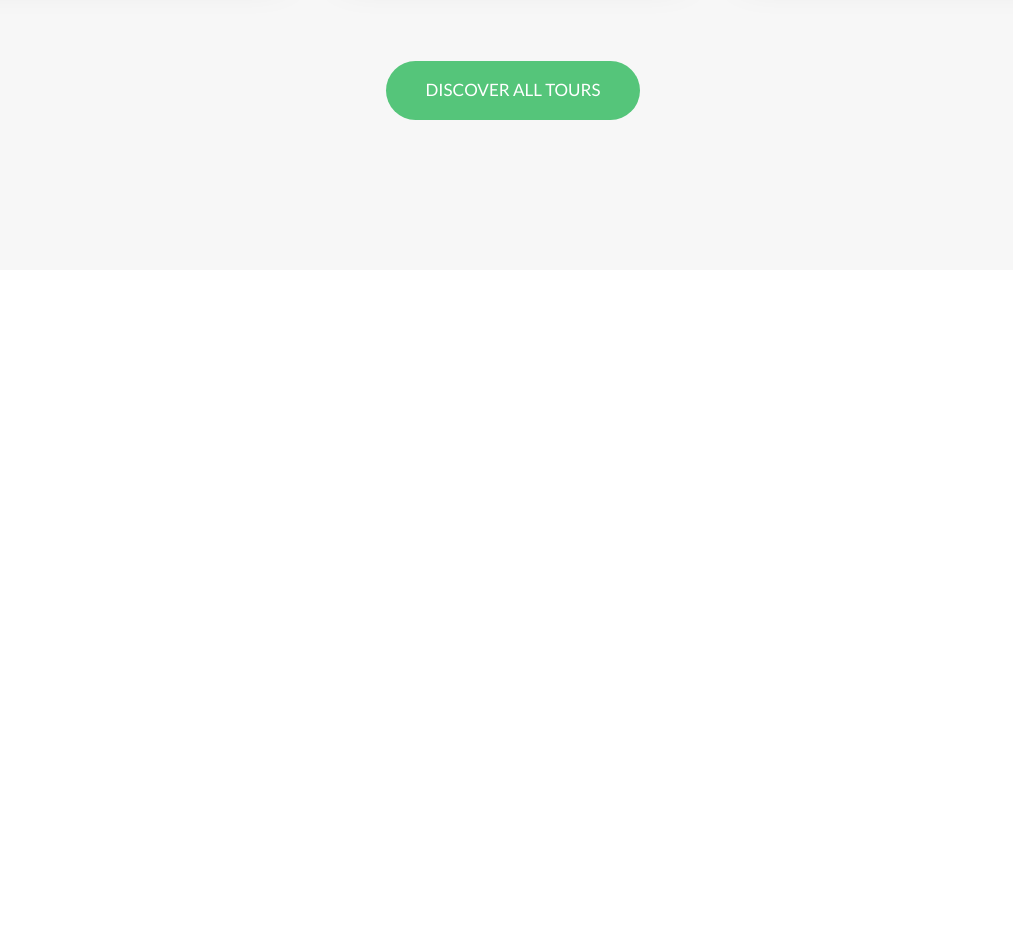
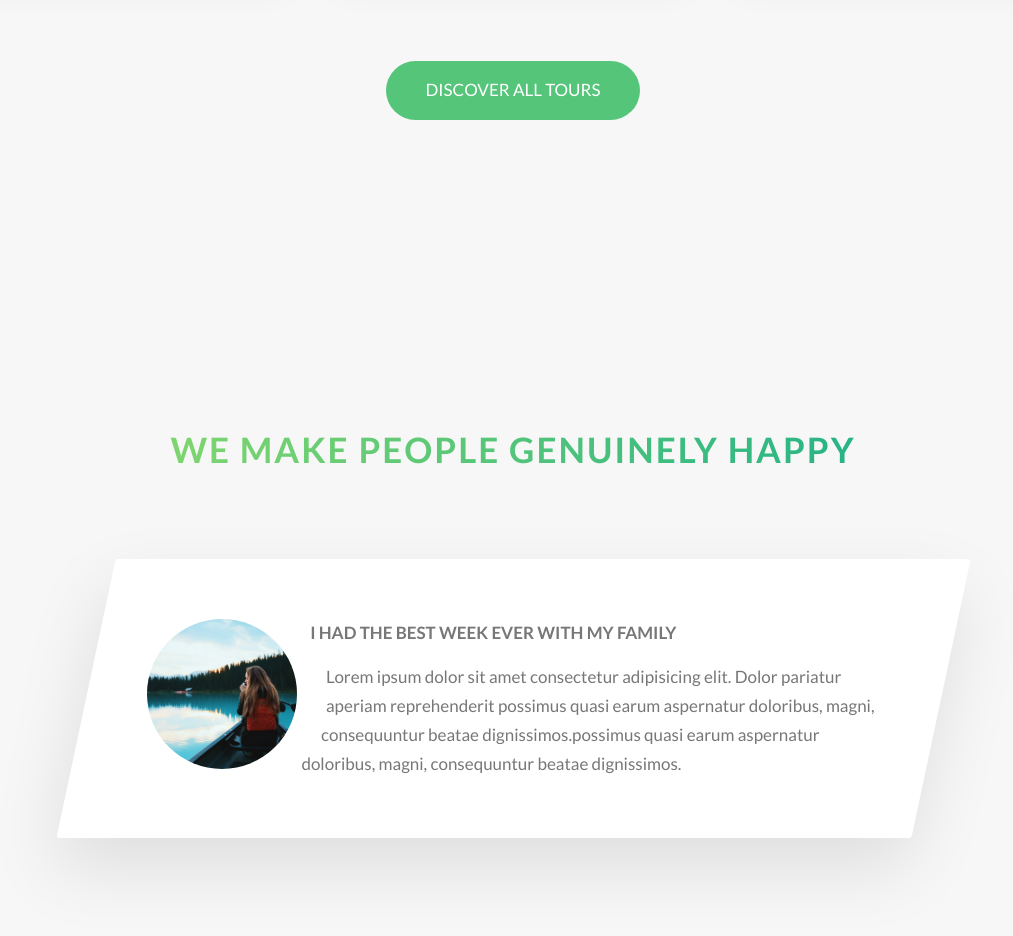
Before and after one commit to huzaifaghazali/Natours, a website: page index.html in a window 1280 px wide. Shown: the part 3034-3970 px from the top of the page, without its empty margins (127-1140 px from the left). Before the commit the page ends 3334 px from the top, so only its background shows below. Drawn offline with Linux system fonts and the light colour scheme; files whose address does not match are found by name.

Commit message:
Create story section

```diff
--- a/index.html
+++ b/index.html
@@ -224,6 +224,28 @@
 
 
         </section>
+
+        <section class="section-stories">
+            <div class="u-center-text u-margin-bottom-big">
+                <h2 class="heading-secondary">
+                    We make people genuinely happy
+                </h2>
+            </div>
+
+            <div class="row">
+                <div class="story">
+                   <figure class="story__shape">
+                        <img src="img/nat-8.jpg" alt="Person on a tour" class="story__img">
+                   </figure>
+                   <div class="story__text">
+                        <h3 class="heading-tertiary u-margin-bottom-small">I had the best week ever with my family</h3>
+                        <p>
+                            Lorem ipsum dolor sit amet consectetur adipisicing elit. Dolor pariatur aperiam reprehenderit possimus quasi earum aspernatur doloribus, magni, consequuntur beatae dignissimos.possimus quasi earum aspernatur doloribus, magni, consequuntur beatae dignissimos.
+                        </p>
+                   </div>
+                </div>
+            </div>
+        </section>
     </main>
 
 
--- /dev/null
+++ b/sass/components/_story.scss
@@ -0,0 +1,31 @@
+.story {
+   width: 75%;
+   margin: 0 auto;
+   box-shadow: 0 3rem 7rem rgba($color-black, .1);
+   background-color: $color-white;
+   border-radius: 3px;
+   padding: 6rem;
+   padding-left: 9rem;
+   font-size: $default-font-size;
+   transform: skewX(-12deg);
+
+
+   &__shape {
+      width: 15rem;
+      height: 15rem;
+      float: left;
+      -webkit-shape-outside: circle(50% at 50% 50%);
+      shape-outside: circle(50% at 50% 50%);
+      -webkit-clip-path: circle(50% at 50% 50%);
+      clip-path: circle(50% at 50% 50%);
+      transform: translateX(-3rem) skewX(12deg);
+   }
+
+   &__img{
+      height: 100%;
+   }
+
+   &__text {
+      transform: skewX(12deg);
+   }
+}
--- a/sass/main.scss
+++ b/sass/main.scss
@@ -11,6 +11,7 @@
 @import 'components/card';
 @import 'components/composition';
 @import 'components/feature-box';
+@import 'components/story';
 
 @import 'layout/header';
 @import 'layout/grid';
--- a/sass/pages/_home.scss
+++ b/sass/pages/_home.scss
@@ -26,3 +26,9 @@
    padding: 25rem 0 15rem 0;
    margin-top: -10rem;
 }
+
+.section-stories {
+   padding: 15rem 0;
+   background-color: $color-grey-light-1;
+
+}
```
Also changed, not shown: css/style.css.
